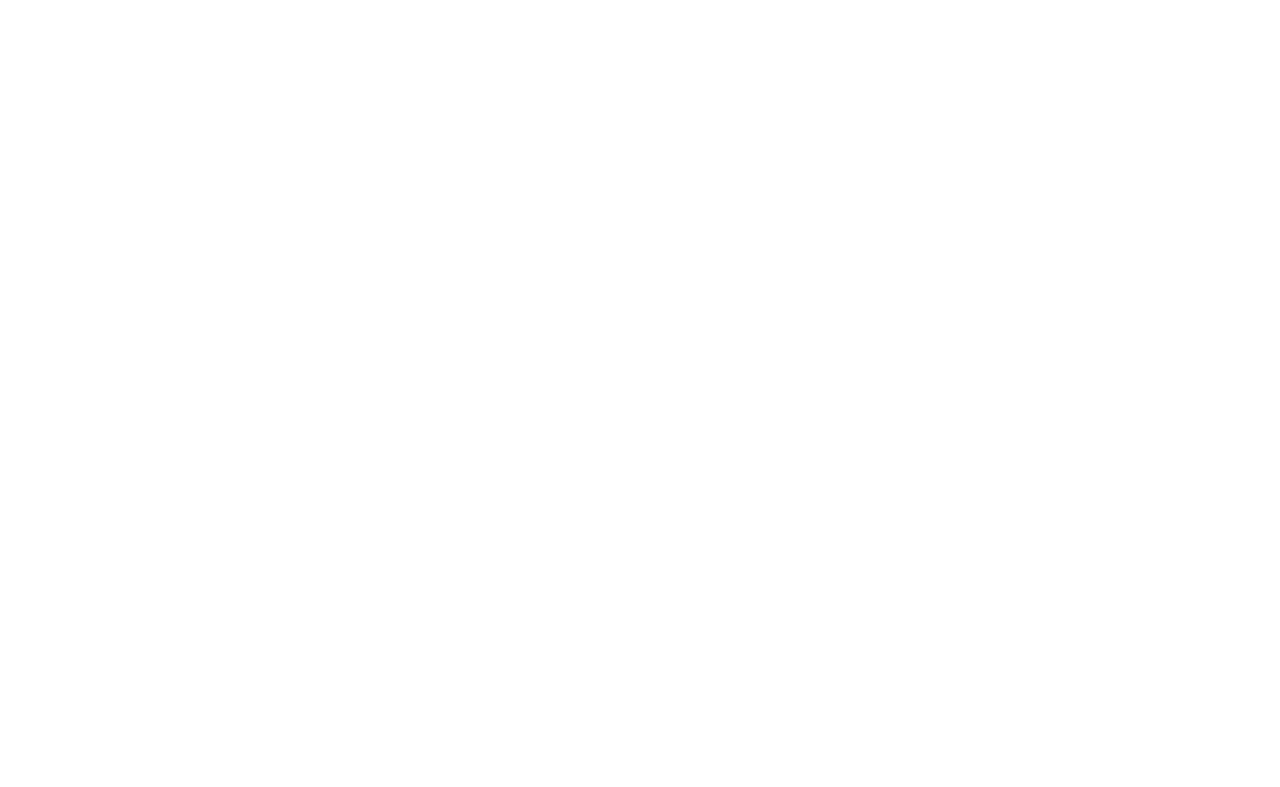
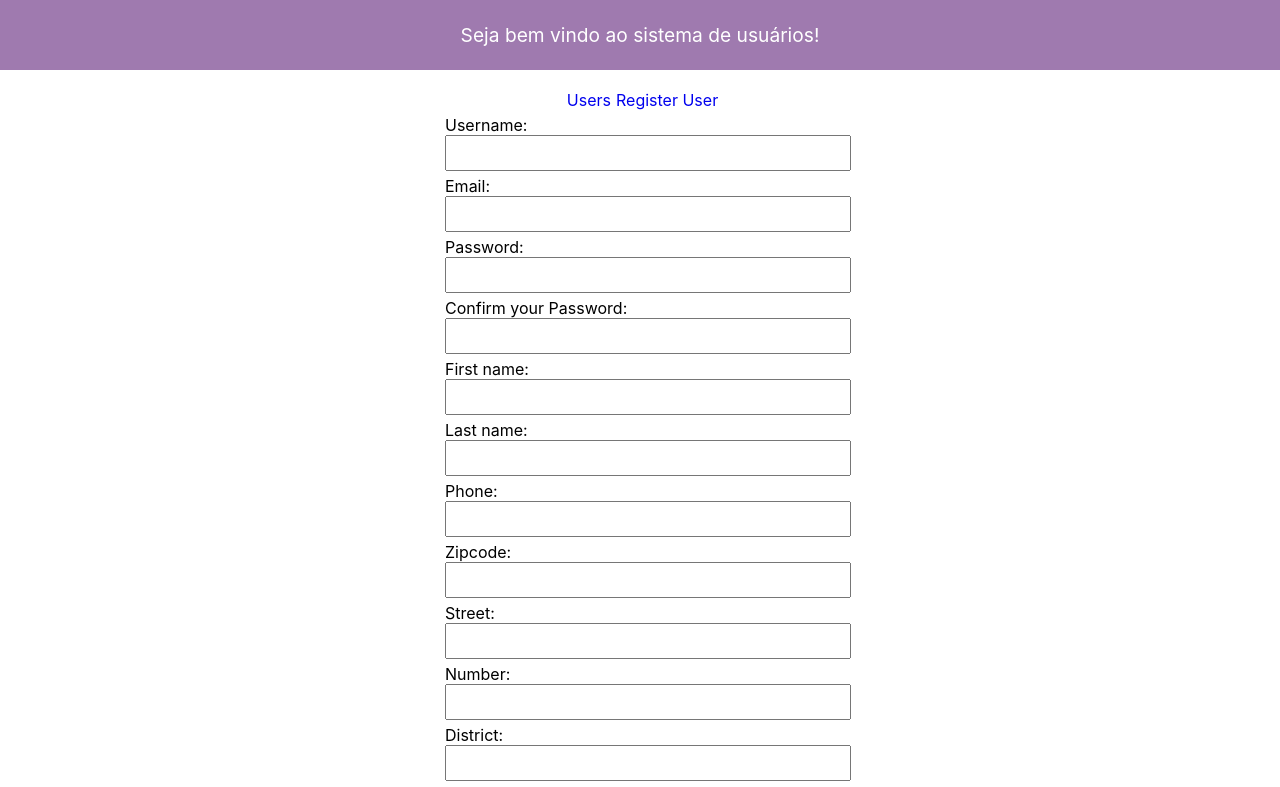
Before and after one commit to danellaclaudioluiz/crud_users_frontend, a React (Create React App) app: page /user/edit/1 in a window 1280 px wide. Before the commit this address had no page. Shown: the top 787 px of the page. Built offline with nearby package versions, Linux system fonts and the light colour scheme.

Commit message:
edit user

```diff
--- a/json_server/db.json
+++ b/json_server/db.json
@@ -1,25 +1,100 @@
 {
   "user": [
     {
-      "id": 1,
       "email": "John@gmail.com",
-      "username": "johnd",
-      "password": "m38rmF$",
+      "username": "Carolina Rosa de Menezes",
+      "password": "01234567",
       "name": {
         "firstname": "John",
         "lastname": "Doe"
       },
       "address": {
         "city": "kilcoole",
+        "estate": "SP",
+        "district": "san diego",
+        "country": "BRazil",
         "street": "7835 new road",
         "number": 3,
         "zipcode": "12926-3874",
         "geolocation": {
-          "lat": "-37.3159",
-          "long": "81.1496"
+          "lat": "0",
+          "long": "0"
         }
       },
-      "phone": "1-570-236-7033"
+      "phone": "1-570-236-7033",
+      "id": 3
+    },
+    {
+      "email": "John@gmail.com",
+      "username": "johnd",
+      "password": "",
+      "name": {
+        "firstname": "John",
+        "lastname": "Doe"
+      },
+      "address": {
+        "city": "kilcoole",
+        "estate": "BR",
+        "district": "São Paulo",
+        "country": "Brasil",
+        "street": "7835 new road",
+        "number": 3,
+        "zipcode": "12926-3874",
+        "geolocation": {
+          "lat": "0",
+          "long": "0"
+        }
+      },
+      "phone": "1-570-236-7033",
+      "id": 4
+    },
+    {
+      "email": "carol@gmail.com",
+      "username": "Carolas",
+      "password": "123",
+      "name": {
+        "firstname": "Carolina Rosa",
+        "lastname": "Menezes Pugliele"
+      },
+      "address": {
+        "city": "São Paulo",
+        "estate": "SP",
+        "district": "Bela Vista",
+        "country": "Brazil",
+        "street": "RUa Genebra",
+        "number": "296",
+        "zipcode": "01316010",
+        "geolocation": {
+          "lat": "0",
+          "long": "0"
+        }
+      },
+      "phone": "11966189561",
+      "id": 5
+    },
+    {
+      "email": "dsdada@sadsad.com",
+      "username": "sfaf",
+      "password": "sdsadsa",
+      "name": {
+        "firstname": "dsadsads",
+        "lastname": "adsadsa"
+      },
+      "address": {
+        "city": "",
+        "estate": "",
+        "district": "",
+        "country": "",
+        "street": "",
+        "number": "",
+        "zipcode": "",
+        "geolocation": {
+          "lat": "0",
+          "long": "0"
+        }
+      },
+      "phone": "",
+      "id": 6
     }
   ]
 }
--- a/src/App.tsx
+++ b/src/App.tsx
@@ -12,7 +12,7 @@
           <Route index element={<UserList />}></Route>
           <Route path='/user/register' element={<UserForm />}></Route>
           <Route path='/user/update' element={<UserForm />}></Route>
-
+          <Route path='/user/edit/:id' element={<UserForm isEditForm={true} />}></Route>
         </Route>
       </Routes>
     </BrowserRouter>
--- a/src/module/User/UserForm.tsx
+++ b/src/module/User/UserForm.tsx
@@ -1,12 +1,19 @@
-import { ChangeEvent, useEffect, useState } from "react";
+import { ChangeEvent, useEffect, useRef, useState } from "react";
 import { useAppDispatch, useAppSelector } from '../../app/hooks';
 import { RootState } from '../../app/store';
 import { Input } from "../../components/Input/Index";
-import { ApiStatus, IUser, IUserForm } from './User.type';
+import { ApiStatus, IUpdateUserActionProps, IUser, IUserForm } from './User.type';
 import Style from "./UserFormStyle.module.css";
-import { registerUserAction, resetCreateListStatus } from './UserSlice';
+import { registerUserAction, resetCreateListStatus, updateUserAction } from './UserSlice';
+import { useNavigate, useParams } from 'react-router-dom'
 
-const UserForm = () => {
+interface IProps {
+  isEditForm?: boolean;
+}
+
+const UserForm = (props: IProps) => {
+  const { isEditForm } = props
+
   const [userName, setUserName] = useState("");
   const [email, setEmail] = useState("");
   const [password, setPassword] = useState("");
@@ -22,9 +29,37 @@
   const [state, setState] = useState("");
   const [country, setCountry] = useState("");
 
-  const { createUserFormStatus } = useAppSelector((state: RootState) => state.user)
+  const params = useParams()
+  const userId = useRef(parseInt(params.id || ""))
+
+  const { list } = useAppSelector((state: RootState) => state.user)
+
+  useEffect(() => {
+    if (isEditForm && userId.current) {
+      const userData = list.filter(x => x.id === userId.current)
+
+      if (userData.length) {
+        setUserName(userData[0].username)
+        setEmail(userData[0].email)
+        setFirstName(userData[0].name.firstname)
+        setLastName(userData[0].name.lastname)
+        setPhone(userData[0].phone)
+        setZipcode(userData[0].address.zipcode)
+        setStreet(userData[0].address.street)
+        setStreetNumber(userData[0].address.number)
+        setDistrict(userData[0].address.district)
+        setCity(userData[0].address.city)
+        setState(userData[0].address.estate)
+        setCountry(userData[0].address.country)
+      }
+    }
+  }, [isEditForm])
+
+  const { createUserFormStatus, updateUserFormStatus } = useAppSelector((state: RootState) => state.user)
 
   const dispatch = useAppDispatch()
+
+  const navigate = useNavigate()
 
   const onSubmitForm = (e: React.FormEvent) => {
     e.preventDefault();
@@ -32,13 +67,16 @@
     const data: IUserForm = {
       email,
       username: userName,
-      password,
+      password: "01234567",
       name: {
         firstname: firstName,
         lastname: lastName,
       },
       address: {
         city,
+        estate: state,
+        district,
+        country,
         street,
         number: streetNumber,
         zipcode,
@@ -47,10 +85,41 @@
           long: "0"
         }
       },
-      phone
+      phone,
     }
 
-    dispatch(registerUserAction(data))
+    if (isEditForm) {
+      const dirtyFormData: IUpdateUserActionProps = { id: userId.current, data }
+      dispatch(updateUserAction(dirtyFormData))
+      navigate("/")
+    } else {
+      const data: IUserForm = {
+        email,
+        username: userName,
+        password,
+        name: {
+          firstname: firstName,
+          lastname: lastName,
+        },
+        address: {
+          city,
+          estate: state,
+          district,
+          country,
+          street,
+          number: streetNumber,
+          zipcode,
+          geolocation: {
+            lat: "0",
+            long: "0"
+          }
+        },
+        phone
+      }
+      dispatch(registerUserAction(data))
+      navigate("/")
+    }
+
   }
 
   useEffect(() => {
@@ -192,7 +261,9 @@
         />
 
         <div>
-          <input type="submit" value="Register User" />
+          <input type="submit" value={isEditForm ? "Update User" : "Register User"}
+            disabled={createUserFormStatus === ApiStatus.loading || updateUserFormStatus === ApiStatus.loading}
+          />
         </div>
       </form>
     </div>
--- a/src/module/User/UserList.tsx
+++ b/src/module/User/UserList.tsx
@@ -6,11 +6,14 @@
 import { deleteUserAction, getUserListAction } from "./UserSlice";
 import { Modal } from "../../components/Modal";
 import Style from "./UserListStyle.module.css";
+import { useNavigate } from 'react-router-dom'
 
 const UserList = () => {
   const [userDataToView, setUserDataToView] = useState<IUser | null>(null);
   const { list, listStatus } = useAppSelector((state: RootState) => state.user);
   const dispatch = useAppDispatch();
+
+  const navigator = useNavigate();
 
   useEffect(() => {
     dispatch(getUserListAction());
@@ -84,7 +87,9 @@
                     >
                       View
                     </button>
-                    <button className={Style.menu} onClick={() => { }}>
+                    <button className={Style.menu} onClick={() => {
+                      navigator(`/user/edit/${user.id}`)
+                    }}>
                       Edit
                     </button>
                     <button
@@ -136,7 +141,11 @@
                   " " +
                   userDataToView.address.number +
                   " " +
-                  userDataToView.address.city}
+                  userDataToView.address.city +
+                  " " +
+                  userDataToView.address.estate +
+                  " " +
+                  userDataToView.address.country}
               </label>
             </div>
 
--- a/src/module/User/UserService.ts
+++ b/src/module/User/UserService.ts
@@ -7,13 +7,16 @@
   return await httpService.get<IUser[]>(ApiConfig.user)
 }
 
-
 export const registerUserApi = async (data: IUserForm) => {
   return await httpService.post<IUserForm>(ApiConfig.user, data)
 }
-
 
 export const deleteUserApi = async (id: number) => {
   const url = `${ApiConfig.user}/${id}`
   return await httpService.delete(url)
 }
+
+export const updateUserApi = async (id: number, data: IUserForm) => {
+  const url = `${ApiConfig.user}/${id}`
+  return await httpService.put(url, data)
+}
--- a/src/module/User/UserSlice.ts
+++ b/src/module/User/UserSlice.ts
@@ -1,11 +1,12 @@
 import { createAsyncThunk, createSlice } from "@reduxjs/toolkit";
-import { ApiStatus, IUser, IUserForm, IUserState } from "./User.type";
-import { deleteUserApi, getUserListApi, registerUserApi } from "./UserService";
+import { ApiStatus, IUpdateUserActionProps, IUser, IUserForm, IUserState } from "./User.type";
+import { deleteUserApi, getUserListApi, registerUserApi, updateUserApi } from "./UserService";
 
 const initialState: IUserState = {
   list: [],
   listStatus: ApiStatus.ideal,
   createUserFormStatus: ApiStatus.ideal,
+  updateUserFormStatus: ApiStatus.ideal,
 };
 
 export const getUserListAction = createAsyncThunk(
@@ -29,6 +30,14 @@
   async (id: number) => {
     const response = await deleteUserApi(id);
     return id;
+  }
+);
+
+export const updateUserAction = createAsyncThunk(
+  "user/updateUserAction",
+  async ({id, data}: IUpdateUserActionProps) => {
+    const response = await updateUserApi(id, data);
+    return response.data;
   }
 );
 
@@ -68,6 +77,17 @@
       state.list = newList;
     });
 
+
+    builder.addCase(updateUserAction.pending, (state, action) => {
+      state.updateUserFormStatus = ApiStatus.loading
+    });
+    builder.addCase(updateUserAction.fulfilled, (state, action) => {
+      state.updateUserFormStatus = ApiStatus.ideal
+    });
+    builder.addCase(updateUserAction.rejected, (state, action) => {
+      state.updateUserFormStatus = ApiStatus.error
+    });
+
   },
 });
 
```
Also changed, not shown: src/module/User/User.type.ts (+13 -1 lines).
